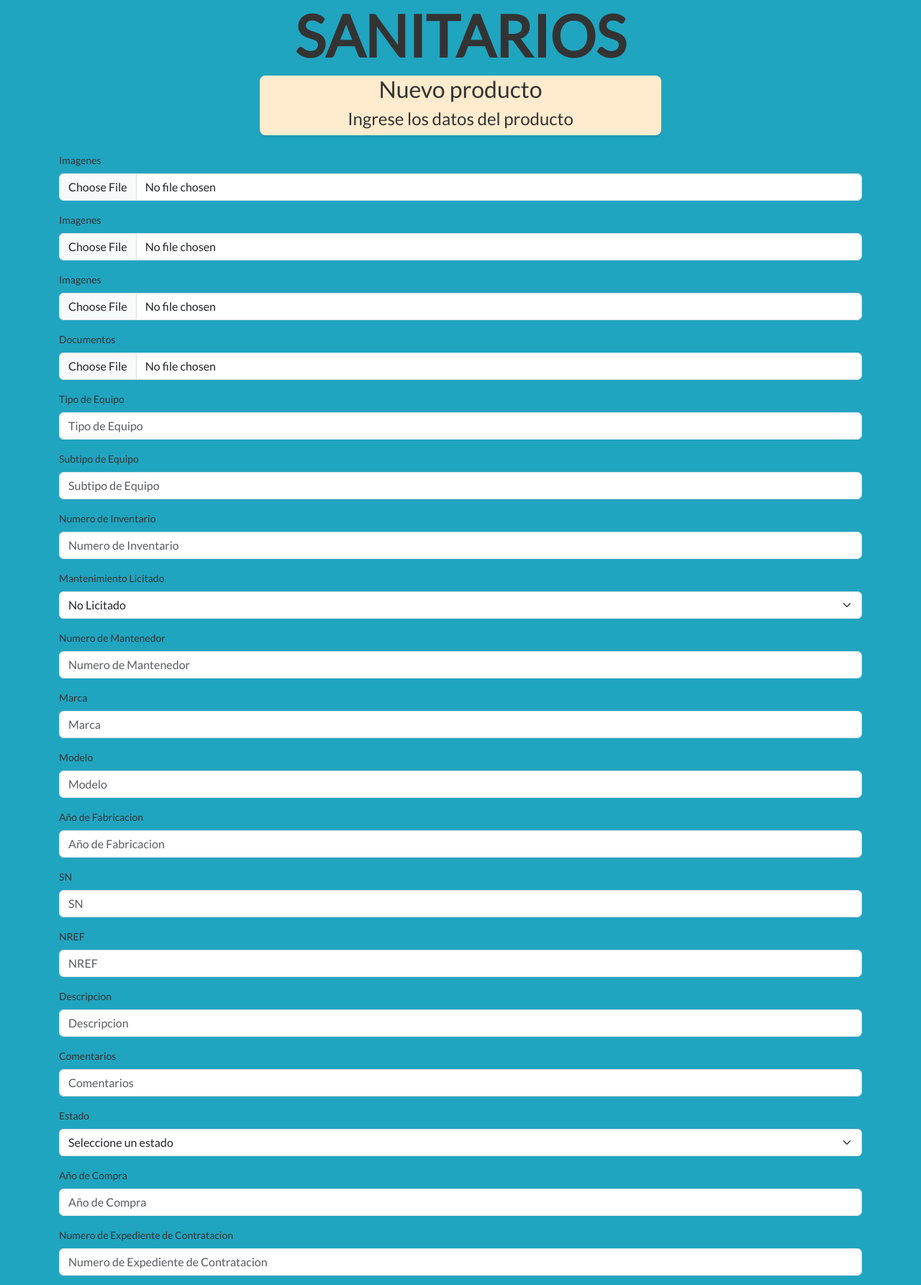
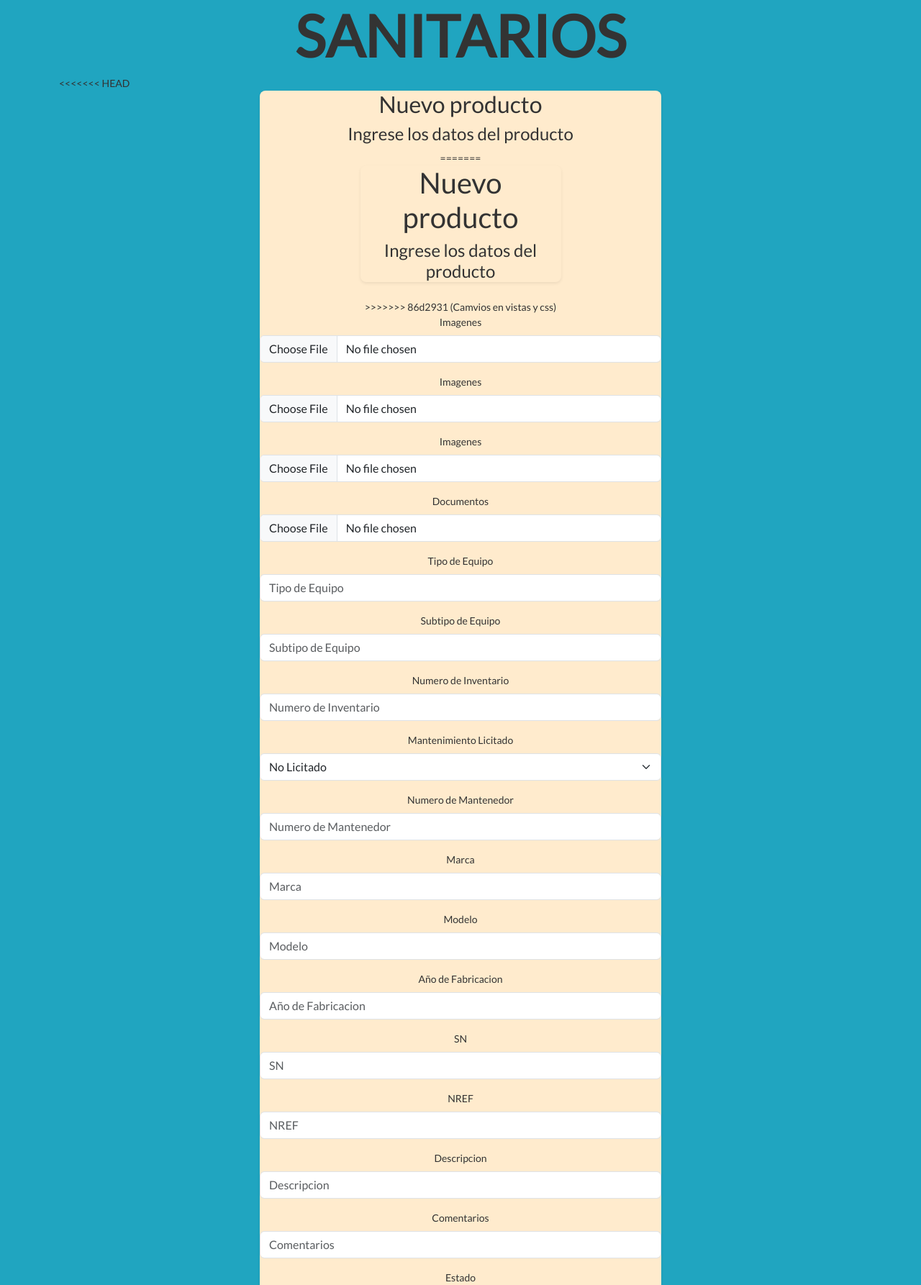
Before and after one commit to LazaroBC/inventarioAlmacen, a Django app: page /nuevoProducto/ in a window 1280 px wide. Shown: the part 143-1929 px from the top of the page at 72% size. Run offline with Django 4.2, Linux system fonts and the light colour scheme.

Commit message:
Camvios en vistas y css

```diff
--- a/almacen/templates/base.html
+++ b/almacen/templates/base.html
@@ -42,7 +42,9 @@
             </div>
         </div>
     </div>
-
+<footer class="text-right">
+    <img src="{% static 'img/favicon.ico' %}" alt="LBC" class="float-end" style="max-width: 50px;">
+</footer>
     <!-- Scripts Bootstrap-->
     <script src="https://cdn.jsdelivr.net/npm/@popperjs/core@2.11.8/dist/umd/popper.min.js"
         integrity="sha384-I7E8VVD/ismYTF4hNIPjVp/Zjvgyol6VFvRkX/vR+Vc4jQkC+hVqc2pM8ODewa9r"
--- a/almacen/templates/paginas/inicio.html
+++ b/almacen/templates/paginas/inicio.html
@@ -36,7 +36,7 @@
                             <div class="alert alert-success" role="alert">
                                 <h2><a href="{% url 'nuevoProducto' %}">Nuevo Producto</a></h2>
                             </div>
-                            <p class="card-text">Aquí agregas un producto nuevo.</p>
+                            <p class="card-text"><br>Aquí agregas un producto nuevo.</p>
                             <p class="card-text"><small class="text-muted"></small></p>
                         </div>
                     </div>
--- a/almacen/templates/paginas/productos/nuevoProducto.html
+++ b/almacen/templates/paginas/productos/nuevoProducto.html
@@ -4,12 +4,25 @@
 {% block titulo %} Nuevo producto {% endblock %}
 
 {% block contenido %}
+<<<<<<< HEAD
 
 <div class="d-flex justify-content-center align-items-center pb-4">
     <div class="card-header text-center rounded-3 shadow-sm border-2 border-white"
         style="background-color: blanchedalmond;width: 50%; font-family: 'Lato';">
         <h2>Nuevo producto</h2>
         <h4>Ingrese los datos del producto</h4>
+=======
+<div class="d-flex justify-content-center align-items-center pb-4">
+    <div class="card-header text-center rounded-3 shadow-sm border-2 border-white"
+      style="background-color: blanchedalmond;width: 50%; font-family: 'Lato';">
+      <h1>Nuevo producto <br />
+        <h4 class="card-title">Ingrese los datos del producto</h4>
+    </h1>
+    </div>
+</div>
+<div clas="card">
+    <div class="card-header">
+>>>>>>> 86d2931 (Camvios en vistas y css)
     </div>
 </div>
 <div class="">
```
Also changed, not shown: almacen/static/css/estilos.css (line endings or trailing spaces).
